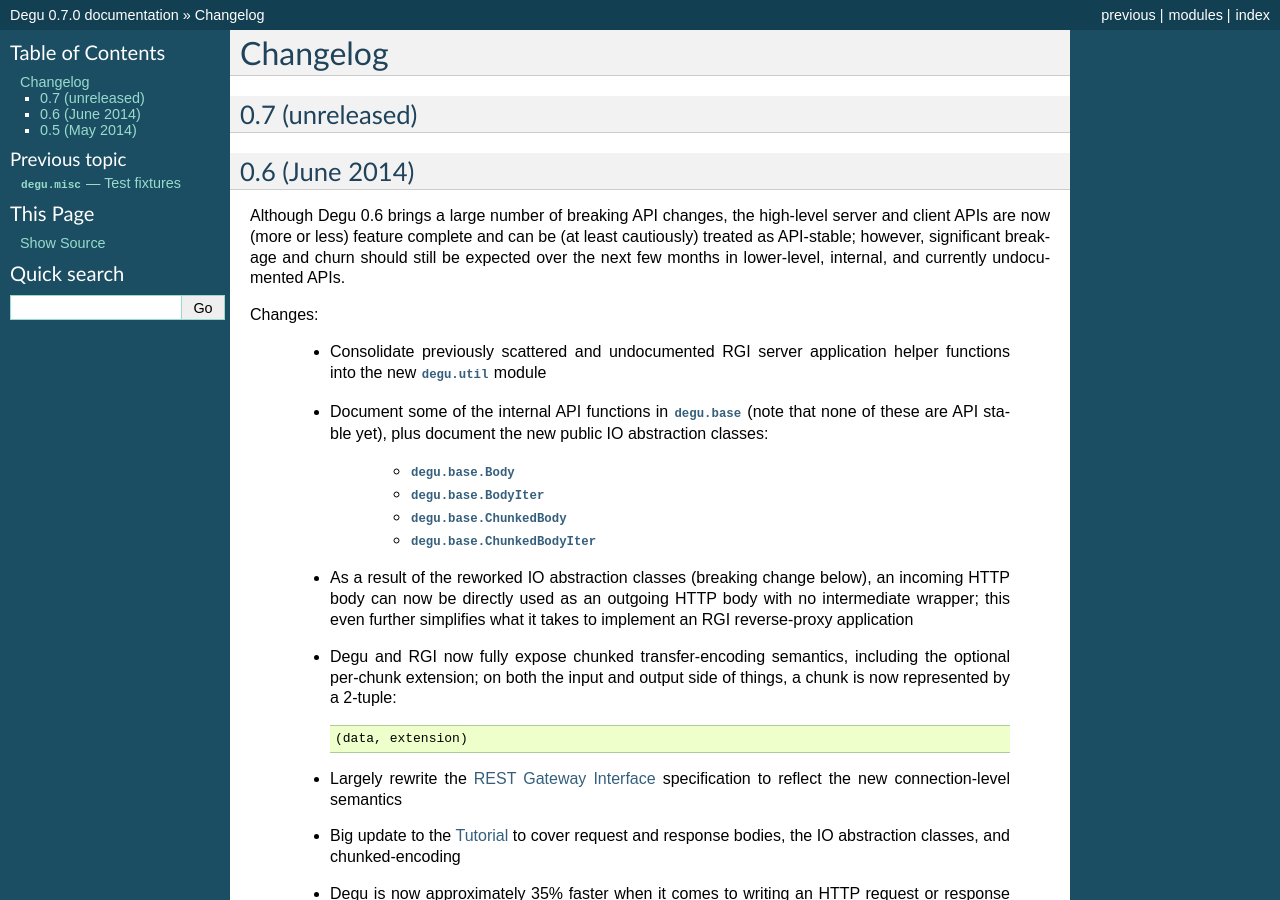
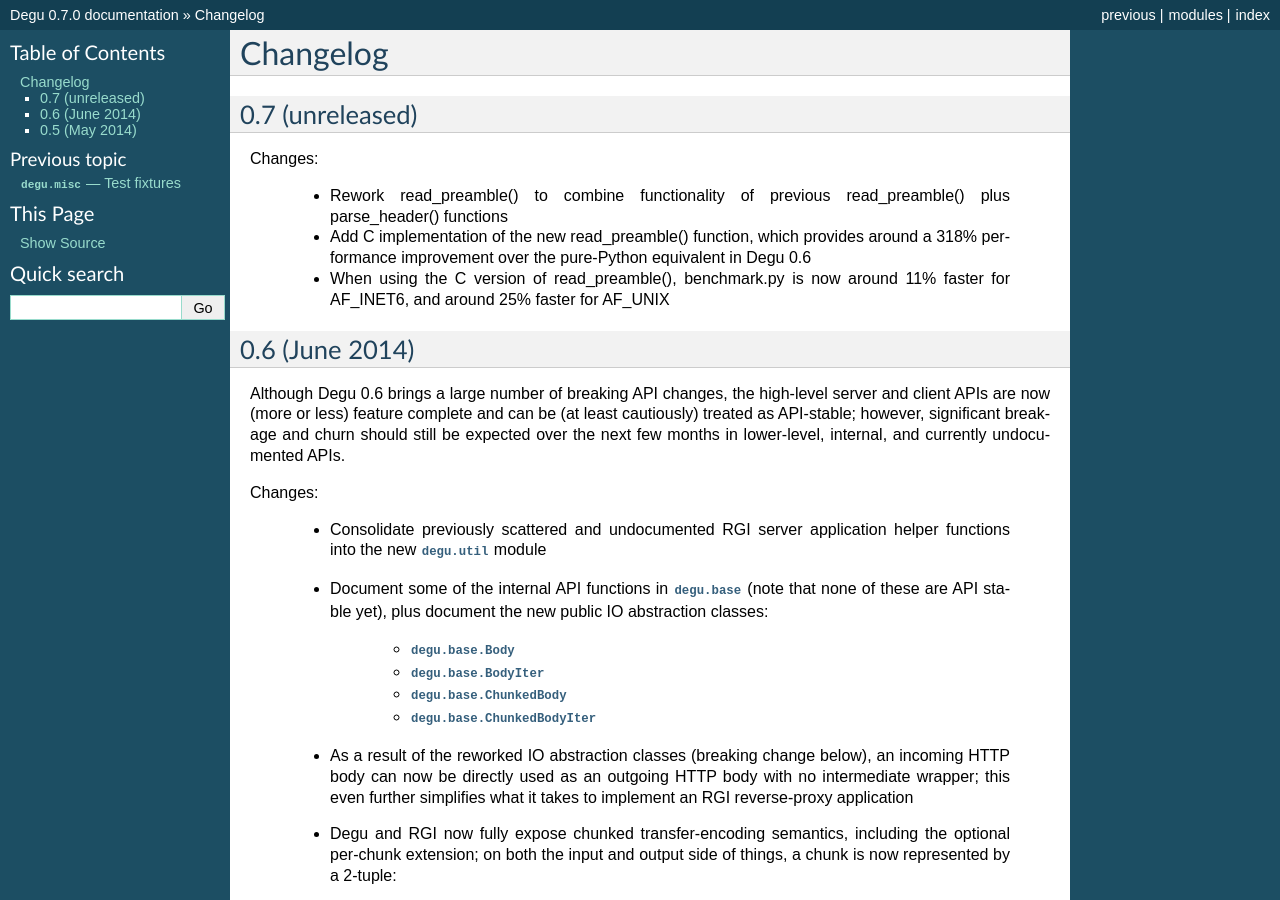
Before and after one commit to json420/degu, a Sphinx documentation site: the page built from doc/changelog.rst, in a window 1280 px wide and 900 px high. Built offline with Sphinx 7.4.7, drawn with Linux system fonts in a browser that asks for light colours.

Commit message:
Add some WIP notes in changelog.rst

```diff
--- a/doc/changelog.rst
+++ b/doc/changelog.rst
@@ -4,6 +4,18 @@ Changelog
 
 0.7 (unreleased)
 ----------------
+
+Changes:
+
+    * Rework read_preamble() to combine functionality of previous
+      read_preamble() plus parse_header() functions
+
+    * Add C implementation of the new read_preamble() function, which provides
+      around a 318% performance improvement over the pure-Python equivalent in
+      Degu 0.6
+
+    * When using the C version of read_preamble(), benchmark.py is now around
+      11% faster for AF_INET6, and around 25% faster for AF_UNIX
 
 
 0.6 (June 2014)
```
